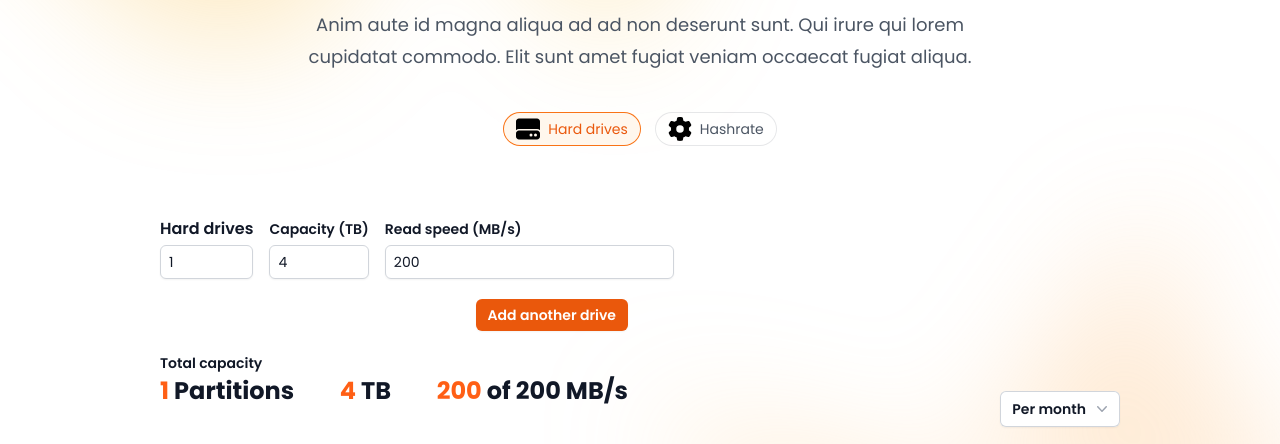
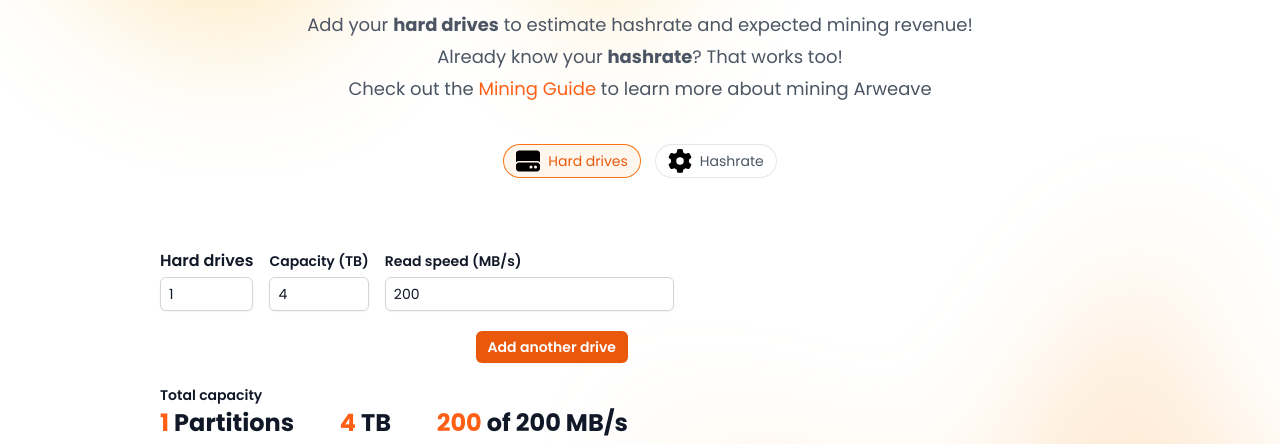
Before and after one commit to ArweaveTeam/calculator, a website built with Parcel: page src/index.html in a window 1280 px wide. Shown: the part 319-763 px from the top of the page. Built offline with nearby package versions, Linux system fonts and the light colour scheme; no server answers; a web font is replaced by a local one.

Commit message:
updated text

```diff
--- a/src/css/main.css
+++ b/src/css/main.css
@@ -28,3 +28,7 @@
 .tab-active {
   @apply bg-orange-50 text-orange-600 ring-orange-500 hover:ring-orange-600;
 }
+
+.link {
+  @apply text-highlight underline-offset-2 hover:text-orange-500 hover:underline;
+}
--- a/src/index.html
+++ b/src/index.html
@@ -60,8 +60,13 @@
               <span class="text-highlight">hashrate</span> calculator
             </h1>
             <p class="mt-6 text-lg leading-8 text-gray-600">
-              Anim aute id magna aliqua ad ad non deserunt sunt. Qui irure qui lorem cupidatat commodo. Elit sunt amet
-              fugiat veniam occaecat fugiat aliqua.
+              Add your <strong>hard drives</strong> to estimate hashrate and expected mining revenue!<br />
+              Already know your <strong>hashrate</strong>? That works too!<br />
+              Check out the
+              <a class="link" href="https://docs.arweave.org/developers/mining/mining-guide" target="_blank"
+                >Mining Guide</a
+              >
+              to learn more about mining Arweave
             </p>
             <!-- <div class="mt-10 flex items-center justify-center gap-x-6">
             <a href="#"
```
